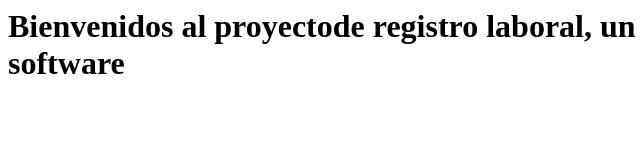
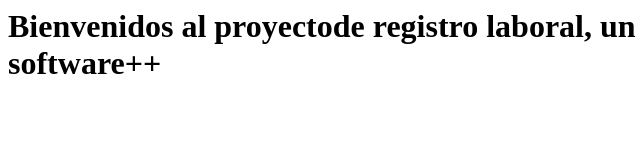
Before and after one commit to elite3210/registroLaboral, a plain HTML site: page index.html in a window 1280 px wide. Shown: the full height of the page, 0-640 px from the left. Drawn offline with Linux system fonts and the light colour scheme.

Commit message:
Update index.html

```diff
--- a/index.html
+++ b/index.html
@@ -1 +1 @@
-<h1>Bienvenidos al proyectode registro laboral, un programa para el curso de construccion de software</h1>
+<h1>Bienvenidos al proyectode registro laboral, un programa para el curso de construccion de software++</h1>
```
